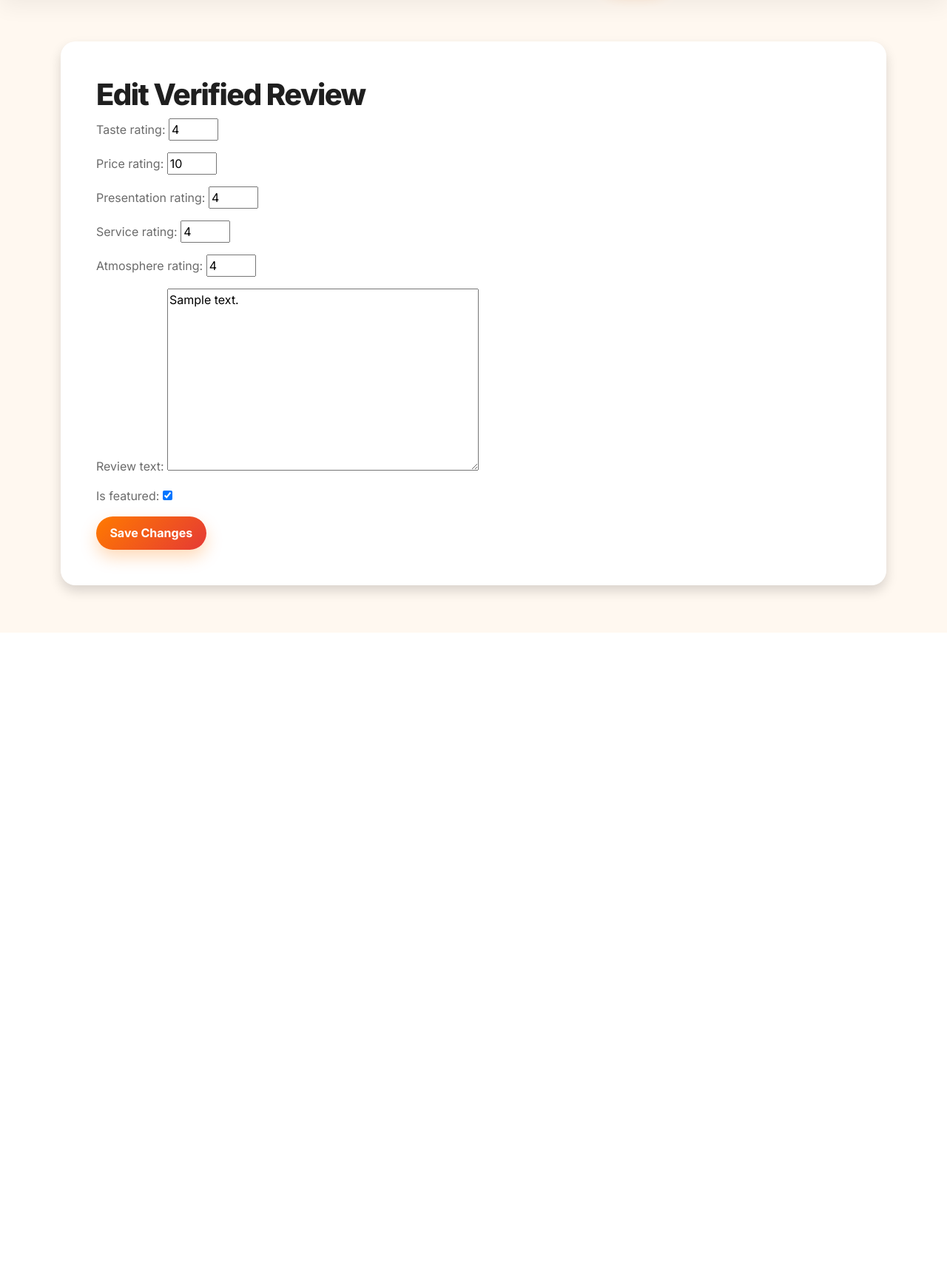
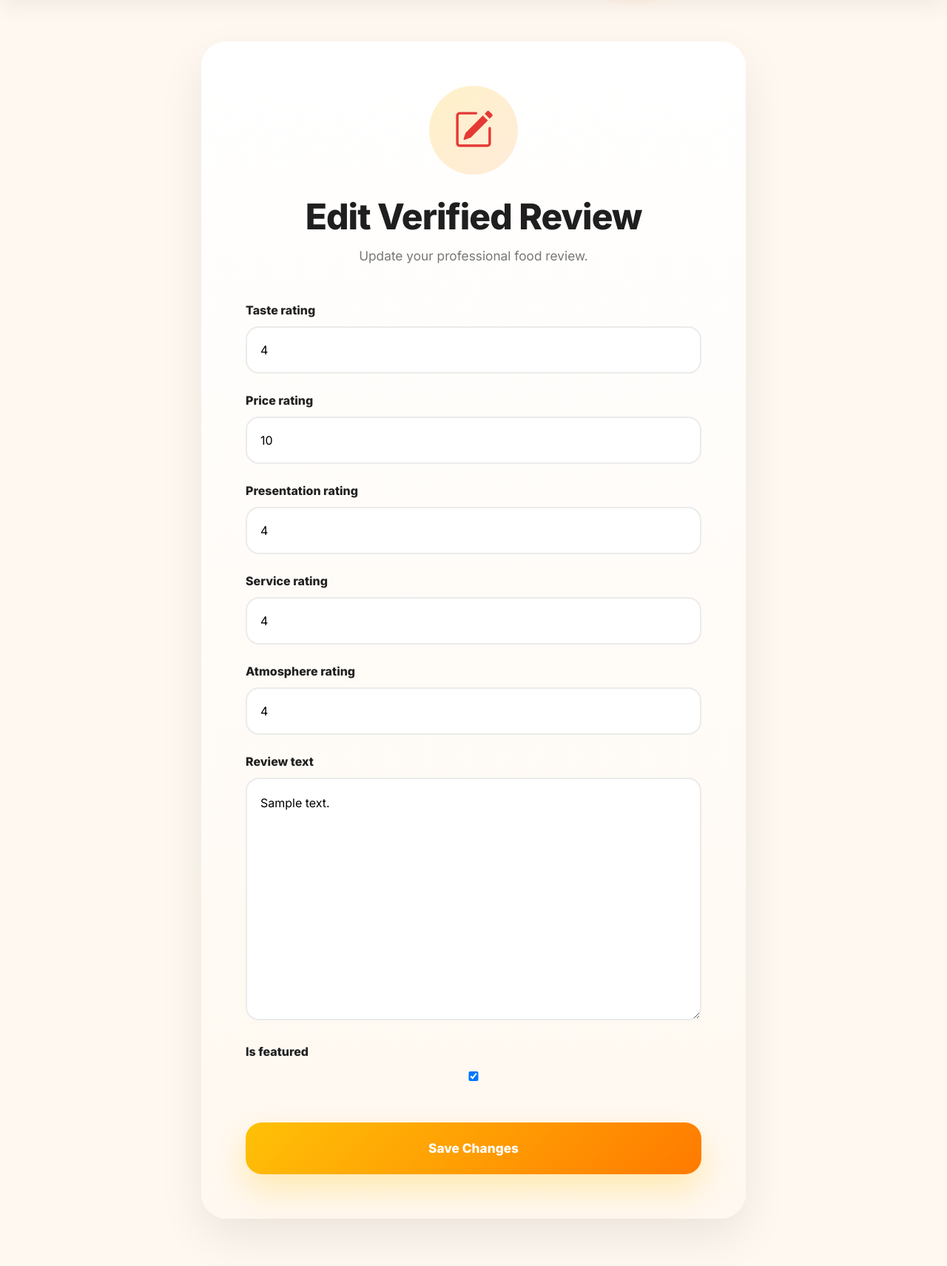
Before and after one commit to dmarenic/ratemymeal, a Django app: page /reviews/edit/1/ in a window 1280 px wide. Shown: the part 82-1793 px from the top of the page at 74% size. Before the commit the page ends 937 px from the top, so only its background shows below. Run offline with Django 5.2, Linux system fonts and the light colour scheme; a user stored in the database is signed in; tables that the repository leaves empty hold one stand-in row (values such as "Sample post").

Commit message:
Improve form layout and validation display

```diff
--- a/templates/reviews/edit_critic_review.html
+++ b/templates/reviews/edit_critic_review.html
@@ -1,13 +1,154 @@
 {% extends 'base.html' %} {% block content %}
 
-<div class="card shadow p-5">
-  <h1>Edit Verified Review</h1>
+<div class="row justify-content-center">
+  <div class="col-lg-8">
+    <div class="review-card">
+      <div class="text-center mb-5">
+        <div class="critic-icon"><i class="bi bi-pencil-square"></i></div>
 
-  <form method="POST">
-    {% csrf_token %} {{ form.as_p }}
+        <h1>Edit Verified Review</h1>
 
-    <button class="btn btn-warning">Save Changes</button>
-  </form>
+        <p class="subtitle">Update your professional food review.</p>
+      </div>
+
+      <form method="POST">
+        {% csrf_token %}
+
+        <div class="critic-form">
+          {% for field in form %}
+          <div class="mb-4">
+            <label for="{{ field.id_for_label }}">{{ field.label }}</label>
+
+            {{ field }} {% if field.help_text %}
+            <div class="form-text">{{ field.help_text }}</div>
+            {% endif %} {% for error in field.errors %}
+            <div class="text-danger small mt-2">{{ error }}</div>
+            {% endfor %}
+          </div>
+          {% endfor %}
+        </div>
+
+        <div class="submit-area">
+          <button class="btn btn-warning">Save Changes</button>
+        </div>
+      </form>
+    </div>
+  </div>
 </div>
 
+<style>
+  .critic-icon i {
+    color: #e53935;
+  }
+
+  .review-card {
+    background: linear-gradient(180deg, #ffffff, #fff8f0);
+    padding: 60px;
+    border-radius: 34px;
+    box-shadow: 0 24px 60px rgba(0, 0, 0, 0.08);
+  }
+
+  .critic-icon {
+    width: 120px;
+    height: 120px;
+    margin: auto;
+    margin-bottom: 28px;
+    display: flex;
+    align-items: center;
+    justify-content: center;
+    font-size: 54px;
+    border-radius: 50%;
+    background: linear-gradient(
+      135deg,
+      rgba(255, 193, 7, 0.22),
+      rgba(255, 122, 0, 0.14)
+    );
+  }
+
+  .review-card h1 {
+    font-size: 3rem;
+    font-weight: 900;
+    letter-spacing: -1px;
+    margin-bottom: 12px;
+  }
+
+  .subtitle {
+    font-size: 1.08rem;
+    color: #777;
+  }
+
+  .critic-form label {
+    display: block;
+    margin-bottom: 10px;
+    font-weight: 800;
+    color: #222;
+  }
+
+  .critic-form input,
+  .critic-form textarea,
+  .critic-form select {
+    width: 100%;
+    padding: 18px;
+    border-radius: 18px;
+    border: 2px solid rgba(0, 0, 0, 0.08);
+    background: white;
+    transition: all 0.25s ease;
+  }
+
+  .critic-form textarea {
+    min-height: 240px;
+    resize: vertical;
+    line-height: 1.8;
+  }
+
+  .critic-form input:focus,
+  .critic-form textarea:focus,
+  .critic-form select:focus {
+    outline: none;
+    border-color: #ff7a00;
+    box-shadow: 0 0 0 6px rgba(255, 122, 0, 0.12);
+    transform: scale(1.01);
+  }
+
+  .submit-area {
+    margin-top: 50px;
+  }
+
+  .submit-area .btn-warning {
+    width: 100%;
+    min-height: 70px;
+    border: none;
+    border-radius: 22px;
+    font-size: 1.08rem;
+    font-weight: 900;
+    background: linear-gradient(135deg, #ffc107, #ff7a00);
+    color: white;
+    box-shadow: 0 20px 45px rgba(255, 193, 7, 0.28);
+    transition: all 0.25s ease;
+  }
+
+  .submit-area .btn-warning:hover {
+    transform: translateY(-3px) scale(1.02);
+  }
+
+  .submit-area .btn-warning:active {
+    transform: scale(0.98);
+  }
+
+  @media (max-width: 768px) {
+    .review-card {
+      padding: 36px;
+      border-radius: 24px;
+    }
+
+    .review-card h1 {
+      font-size: 2.2rem;
+    }
+
+    .critic-form textarea {
+      min-height: 180px;
+    }
+  }
+</style>
+
 {% endblock %}
```
Also changed, not shown: templates/foodposts/create_post.html (+13 -1 lines), templates/foodposts/edit_comment.html (+13 -1 lines), templates/foodposts/edit_post.html (+13 -1 lines), templates/foodposts/post_detail.html (+11 -1 lines), templates/foodposts/report_post.html (+13 -1 lines), templates/restaurants/create.html (+13 -1 lines), templates/reviews/create_review.html (+13 -1 lines).
